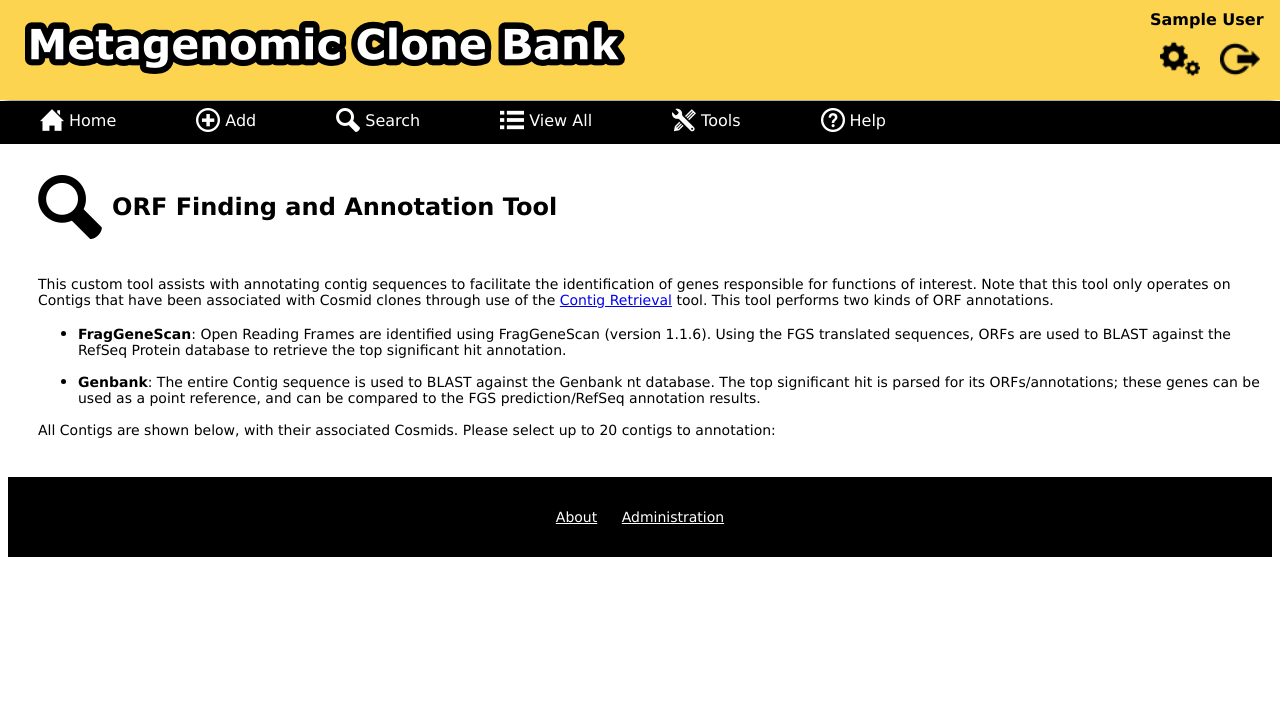
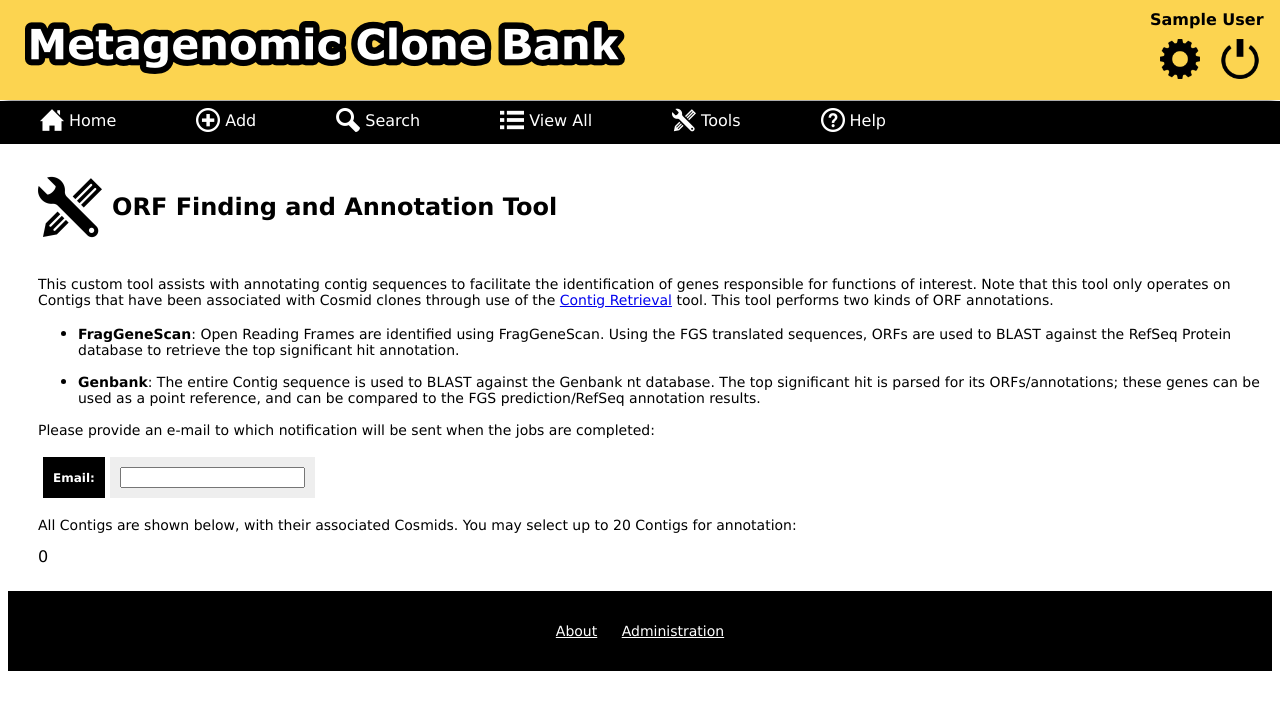
Before and after one commit to itskathylam/metagenomics, a Django app: page /tools/annotation/ in a window 1280 px wide. Shown: the top 710 px of the page. Run offline with Django 3.2, Linux system fonts and the light colour scheme; the visitor is signed in with stand-in values (Sample User, id 1); data that the repository does not hold is empty; parts of the project's set-up code (start-up, migrations or seed data) failed here and were passed over.

Commit message:
Work on annotation tool form/template; modified some icons

```diff
--- a/mainsite/forms.py
+++ b/mainsite/forms.py
@@ -112,12 +112,5 @@ class AllSearchForm(forms.Form):
     query = forms.CharField(label='Keywords', required=True)
 
 #form for contig annotation tool
-class ContigAnnotation(forms.Form):
-    pass
-
-    #    #get all contig objects associated with cosmids, in order to build a form
-    #    contigs = Contig.objects.all().select_related('cosmid')
-    #    length = len(contigs)
-    #
-    #    contigs_cosmids = {}
-    #    #for contig in contigs:
+class EmailForm(forms.Form):
+    email = forms.EmailField()
--- a/mainsite/models.py
+++ b/mainsite/models.py
@@ -112,7 +112,7 @@ class Contig(models.Model):
     pool = models.ForeignKey(Pooled_Sequencing, verbose_name="Sequencing Pool")
     contig_name = models.CharField("Contig Name", max_length=200, unique=True)
     contig_sequence = models.TextField("Contig Sequence")
-    cosmid = models.ManyToManyField(Cosmid)
+    cosmid = models.ManyToManyField(Cosmid) #, related_name="cosmid")
     contig_accession = models.CharField("Contig NCBI Acccession", max_length=50, blank=True, null=True)
     blast_hit_accession = models.CharField("Top BLAST Hit NCBI Accession", max_length=50, blank=True, null=True)
     image_contig = models.BinaryField(blank=True, null=True)
--- a/mainsite/templates/base.html
+++ b/mainsite/templates/base.html
@@ -10,8 +10,8 @@
         <h1 id="header h1"></h1>
             <div id="user">
                 <span style="vertical-align: bottom">{{ user.first_name }} {{ user.last_name }}</span><br>
-                <a href="/user/settings"><img style="width:40px; padding:10px" title="Settings" src="{{ STATIC_URL }}gear.png" alt="user settings"/></a>
-                <a href="{% url 'logout' %}"><img style="width:40px; padding:10px" title="Logout" src="{{ STATIC_URL }}logout.png" alt="logout"/></a>
+                <a href="/user/settings"><img style="width:40px; padding:10px" title="Settings" src="{{ STATIC_URL }}/icons/gear2-256.png" alt="user settings"/></a>
+                <a href="{% url 'logout' %}"><img style="width:40px; padding:10px" title="Logout" src="{{ STATIC_URL }}/icons/power256.png" alt="logout"/></a>
 
             </div>
 
--- a/mainsite/templates/tool_annotation.html
+++ b/mainsite/templates/tool_annotation.html
@@ -9,7 +9,7 @@
 {% endblock %}
 
 {% block subtitle %}
-    <img src="{{ STATIC_URL }}icons/search64.png"><h2 class="tools">ORF Finding and Annotation Tool</h2>
+    <img src="{{ STATIC_URL }}icons/tools256.png" width="64"><h2 class="tools">ORF Finding and Annotation Tool</h2>
 {% endblock %}
 
 {% block content %}
@@ -18,11 +18,30 @@
 Note that this tool only operates on Contigs that have been associated with Cosmid clones through use of the
 <a href='{% url 'contig' %}'>Contig Retrieval</a> tool. This tool performs two kinds of ORF annotations.
 <ul>
-<li><b><p>FragGeneScan</b>: Open Reading Frames are identified using FragGeneScan (version 1.1.6). Using the FGS translated sequences,
+<li><b><p>FragGeneScan</b>: Open Reading Frames are identified using FragGeneScan. Using the FGS translated sequences,
 ORFs are used to BLAST against the RefSeq Protein database to retrieve the top significant hit annotation.</p>
 <li><b><p>Genbank</b>: The entire Contig sequence is used to BLAST against the Genbank nt database. The top significant hit is parsed for its
 ORFs/annotations; these genes can be used as a point reference, and can be compared to the FGS prediction/RefSeq annotation results.</p>
 </ul>
-<p>All Contigs are shown below, with their associated Cosmids. Please select up to 20 contigs to annotation:</p>
+
+<form action = "{% url "annotation" %}" method="post">{% csrf_token %}
+
+<p>Please provide an e-mail to which notification will be sent when the jobs are completed:</p>
+<table>{{email_form}}</table>
+
+<p>All Contigs are shown below, with their associated Cosmids. You may select up to 20 Contigs for annotation:</p>
+{{ contigs_with_cosmids | length }}
+<table>
+    {% for contig in all_contigs %}
+        {% for cosmid in contig.cosmid.all %}
+        <tr><td>{{ cosmid.cosmid_name }}</td></tr>
+        {% endfor %}
+    {% endfor %}
+</table>
+
+
+
+
+</form>
 
 {% endblock %}
--- a/mainsite/templates/tool_contig.html
+++ b/mainsite/templates/tool_contig.html
@@ -57,7 +57,7 @@
 {% endblock %}
 
 {% block subtitle %}
-    <img src="{{ STATIC_URL }}icons/search64.png"><h2 class="tools">Contig Retrieval Tool</h2>
+    <img src="{{ STATIC_URL }}icons/tools256.png" width="64"><h2 class="tools">Contig Retrieval Tool</h2>
 {% endblock %}
 
 {% block content %}
--- a/mainsite/views.py
+++ b/mainsite/views.py
@@ -74,7 +74,16 @@ def ContigTool(request):
 
 @login_required
 def AnnotationTool(request):
-    return (render(request, 'tool_annotation.html'))
+    email_form = EmailForm()
+    all_contigs = Contig.objects.all()
+    #all_contigs = Contig.objects.prefetch_related('cosmid')
+    contigs_with_cosmids = []
+    #for contig in all_contigs:
+    #    if contig.cosmid.cosmid_name:
+    #        contigs_with_cosmids.append(contig)
+
+
+    return render_to_response('tool_annotation.html', {'email_form': email_form, 'all_contigs': all_contigs}, context_instance=RequestContext(request))
 
 def AnnotationToolResults(request):
     return render_to_response('tool_annotation_results.html', {'contigs_cosmids': contigs_cosmids})
--- a/metagenomics/urls.py
+++ b/metagenomics/urls.py
@@ -23,8 +23,9 @@ urlpatterns = patterns('',
     #login_required( ) - add to all views below
 
     #Tools Views
-    url(r'^tools/contig', ContigTool, name='contig'),
-    url(r'^tools/annotation', AnnotationTool, name='annotation'),
+    url(r'^tools/contig/$', ContigTool, name='contig'),
+    url(r'^tools/annotation/$', AnnotationTool, name='annotation'),
+    url(r'^tools/annotation/results/$', AnnotationToolResults, name='annoation-results'),
 
 
     #Detail views
```
Also changed, not shown: mainsite/static/icons/gear2-256.png (added), mainsite/static/icons/power2-256.png (added), mainsite/static/icons/power256.png (added), mainsite/static/icons/tools256.png (added).
